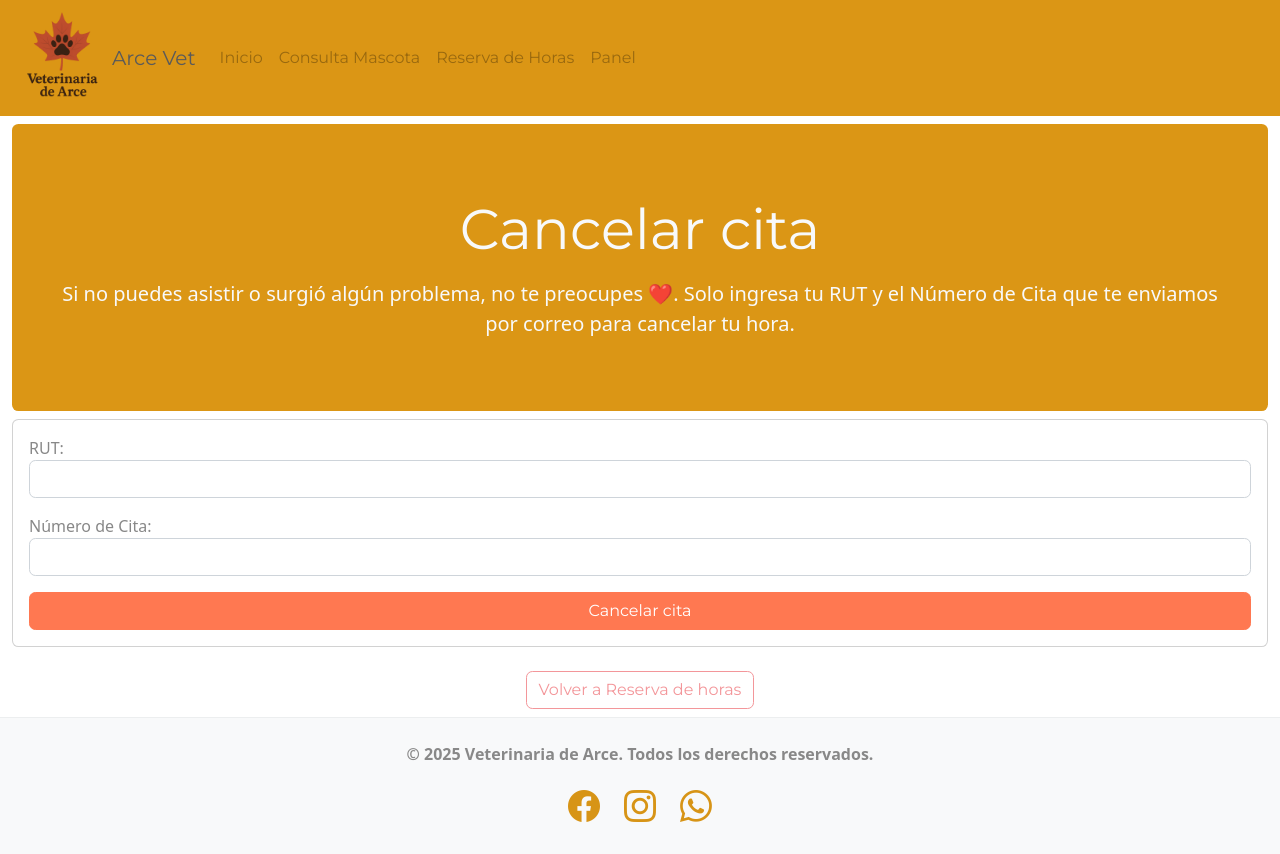
After one commit to Luisnavarr1999/Vet_Arce_Proyect, a Django app: page /reservahora/cancelar-cita/ in a window 1280 px wide. The commit adds this page. Run offline with Django 4.2, Linux system fonts and the light colour scheme; some libraries are stand-ins or nearby versions.

Commit message:
funcion agregada: Seccion cancelar cita//test

```diff
--- a/ambpublica/forms.py
+++ b/ambpublica/forms.py
@@ -42,6 +42,22 @@ class RutForm(forms.Form):
         # Agrega clases de Bootstrap a los campos
         for field_name, field in self.fields.items():
             field.widget.attrs['class'] = 'form-control'
+
+    def clean_rut(self):
+        rut = self.cleaned_data['rut']
+        numero, rut_formateado = normalize_rut(rut)
+        self.cleaned_data['rut_display'] = rut_formateado
+        return numero
+
+
+class CancelarCitaForm(forms.Form):
+    rut = forms.CharField(label='RUT')
+    n_cita = forms.IntegerField(label='Número de Cita', min_value=1)
+
+    def __init__(self, *args, **kwargs):
+        super().__init__(*args, **kwargs)
+        for field in self.fields.values():
+            field.widget.attrs.setdefault('class', 'form-control')
 
     def clean_rut(self):
         rut = self.cleaned_data['rut']
--- a/ambpublica/views.py
+++ b/ambpublica/views.py
@@ -4,7 +4,7 @@ from django.shortcuts import redirect, render
 from django.template import loader
 from django import forms
 from django.contrib import messages
-from ambpublica.forms import ContactForm, BuscarMascotaForm, CitaForm, MascotaSelectForm, RutForm, ServicioForm
+from ambpublica.forms import ContactForm, BuscarMascotaForm, CancelarCitaForm, CitaForm, MascotaSelectForm, RutForm, ServicioForm
 from paneltrabajador.forms import ClienteForm, MascotaForm
 from paneltrabajador.models import Cita, Cliente, Mascota
 
@@ -469,6 +469,7 @@ def reserva_hora(request):
                             f"Hola {cliente.nombre_cliente},\n\n"
                             f"Tu reserva fue agendada para el {cita_fecha_str} con el/la veterinario(a) {veterinario_nombre}.\n"
                             f"Mascota: {mascota.nombre}.\n\n"
+                            f"N° de Cita: {cita.n_cita}.\n"
                             f"Servicio: {servicio_str}.\n\n"
                             "Te esperamos en Veterinaria de Arce.\n\n"
                             "Si no puedes asistir, avísanos con anticipación.\n\n"
@@ -489,6 +490,7 @@ def reserva_hora(request):
                                 <p style="margin:0 0 8px 0;"><strong>Fecha y hora:</strong> {cita_fecha_str}</p>
                                 <p style="margin:0 0 8px 0;"><strong>Veterinario(a):</strong> {veterinario_nombre}</p>
                                 <p style="margin:0 0 8px 0;"><strong>Mascota:</strong> {mascota.nombre}</p>
+                                <p style="margin:0 0 8px 0;"><strong>N° de Cita:</strong> {cita.n_cita}</p>
                                 <p style="margin:0;"><strong>Servicio:</strong> {servicio_str}</p>
                             </div>
                             <p>Te esperamos en nuestra clínica. Si no puedes asistir, avísanos con anticipación para reagendar tu hora.</p>
@@ -624,3 +626,39 @@ def reserva_hora_cancelar(request):
             pass
     messages.success(request, "El proceso de reserva ha sido cancelado.")
     return redirect('ambpublico_reserva')
+
+
+def cancelar_cita(request):
+    """Permite que un cliente cancele su cita reservada."""
+
+    success_message = None
+    if request.method == 'POST':
+        form = CancelarCitaForm(request.POST)
+        if form.is_valid():
+            rut = form.cleaned_data['rut']
+            n_cita = form.cleaned_data['n_cita']
+
+            try:
+                cita = Cita.objects.select_related('cliente').get(n_cita=n_cita)
+            except Cita.DoesNotExist:
+                form.add_error(None, 'No se encontró una cita registrada con los datos ingresados.')
+            else:
+                if not cita.cliente or cita.cliente.rut != rut:
+                    form.add_error(None, 'No se encontró una cita registrada con los datos ingresados.')
+                elif cita.estado == '2':
+                    form.add_error(None, 'La cita ingresada ya fue cancelada anteriormente.')
+                elif cita.estado == '0':
+                    form.add_error(None, 'La cita ingresada aún no se encuentra reservada.')
+                else:
+                    cita.estado = '2'
+                    cita.save(update_fields=['estado'])
+                    success_message = 'Tu cita ha sido cancelada exitosamente.'
+                    form = CancelarCitaForm()
+    else:
+        form = CancelarCitaForm()
+
+    context = {
+        'form': form,
+        'success_message': success_message,
+    }
+    return render(request, 'ambpublica/reserva_horas/cancelar_cita.html', context)
--- a/ficatsmanager/urls.py
+++ b/ficatsmanager/urls.py
@@ -77,6 +77,7 @@ urlpatterns = [
     path('chatbot/message/', vistas_publica.chatbot_message, name="ambpublico_chatbot_message"),
     path('reservahora/', vistas_publica.reserva_hora, name="ambpublico_reserva"),
     path('reservahora/cancelar/', vistas_publica.reserva_hora_cancelar, name="ambpublico_reserva_cancelar"),
+    path('reservahora/cancelar-cita/', vistas_publica.cancelar_cita, name='ambpublico_cancelar_cita'),
 ]
 if settings.DEBUG:
     urlpatterns += static(settings.MEDIA_URL, document_root=settings.MEDIA_ROOT)
--- /dev/null
+++ b/templates/ambpublica/reserva_horas/cancelar_cita.html
@@ -0,0 +1,63 @@
+{% extends "../master.html" %}
+{% block title %}
+  Arce Vet - Cancelar cita
+{% endblock title %}
+{% block content %}
+  <div class="p-5 my-2 border-0 rounded ficat-green text-light">
+    <div class="text-center py-4">
+      <h1 class="display-4 text-light mb-3">Cancelar cita</h1>
+      <p class="lead mb-0">
+        Si no puedes asistir o surgió algún problema, no te preocupes ❤️. Solo ingresa tu RUT y el Número de Cita que te enviamos por correo para cancelar tu hora.
+      </p>
+    </div>
+  </div>
+
+  <div class="card mb-4">
+    <div class="card-body">
+      {% if success_message %}
+        <div class="alert alert-success" role="alert">
+          {{ success_message }}
+        </div>
+      {% endif %}
+
+      {% if form.non_field_errors %}
+        <div class="alert alert-danger" role="alert">
+          {% for error in form.non_field_errors %}
+            <div>{{ error }}</div>
+          {% endfor %}
+        </div>
+      {% endif %}
+
+      <form method="post" novalidate>
+        {% csrf_token %}
+        <div class="mb-3">
+          {{ form.rut.label_tag }}
+          {{ form.rut }}
+          {% if form.rut.errors %}
+            <div class="invalid-feedback d-block">
+              {% for error in form.rut.errors %}
+                {{ error }}
+              {% endfor %}
+            </div>
+          {% endif %}
+        </div>
+        <div class="mb-3">
+          {{ form.n_cita.label_tag }}
+          {{ form.n_cita }}
+          {% if form.n_cita.errors %}
+            <div class="invalid-feedback d-block">
+              {% for error in form.n_cita.errors %}
+                {{ error }}
+              {% endfor %}
+            </div>
+          {% endif %}
+        </div>
+        <button type="submit" class="btn btn-danger w-100">Cancelar cita</button>
+      </form>
+    </div>
+  </div>
+
+  <div class="text-center">
+    <a href="{% url 'ambpublico_reserva' %}" class="btn btn-outline-secondary">Volver a Reserva de horas</a>
+  </div>
+{% endblock content %}
--- a/templates/ambpublica/reserva_horas/form.html
+++ b/templates/ambpublica/reserva_horas/form.html
@@ -9,7 +9,13 @@
         <h1 class="display-4 text-light">Reserva de horas</h1>
         <hr class="sep-short" />
         <p class="lead">Desde la comodidad de su casa solicite nuestra atención médica en un par de clics.</p>
+        <a href="{% url 'ambpublico_cancelar_cita' %}" class="btn btn-outline-light mt-3">Cancelar cita</a>
       </div>
+    </div>
+  {% endif %}
+  {% if step != '' and step != 'nohours' %}
+    <div class="text-end mb-3">
+      <a href="{% url 'ambpublico_cancelar_cita' %}" class="btn btn-outline-secondary">Cancelar cita</a>
     </div>
   {% endif %}
   {% if step == 'nohours' %}
```
